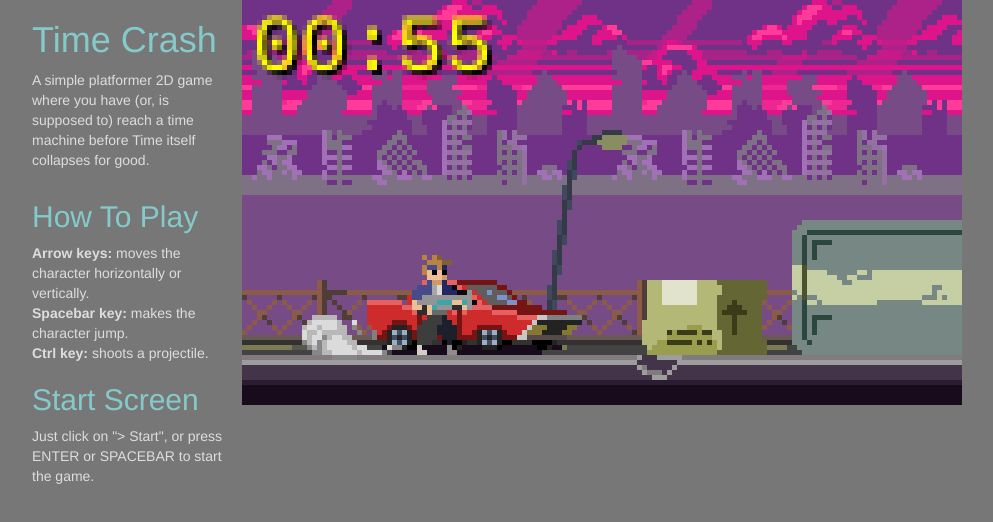
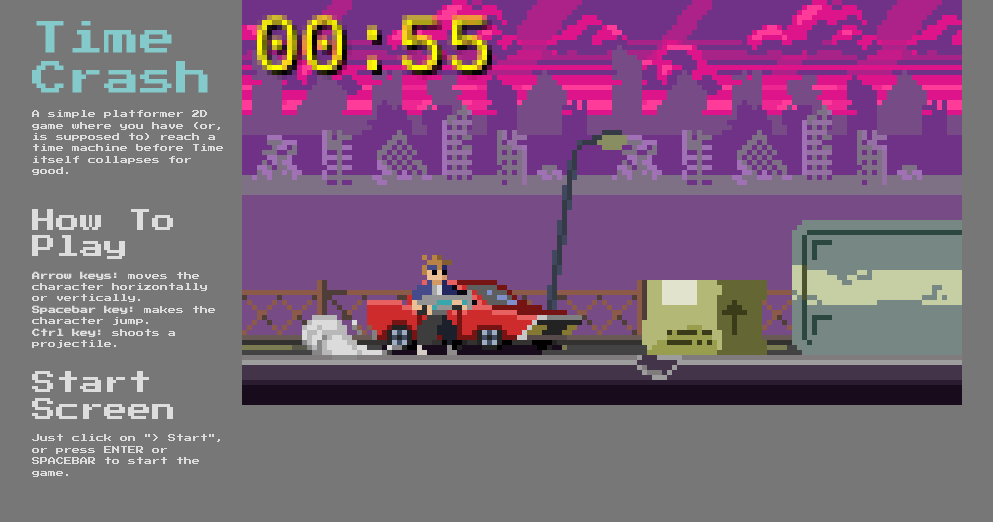
Before and after one commit to danielklava/time-crash, a website: page index.html in a window 1280 px wide. Shown: the whole page, without its empty margins (23-1016 px from the left). Drawn offline with nearby package versions, Linux system fonts and the light colour scheme; no server answers.

Commit message:
Added "Press Start 2P" font

```diff
--- a/css/main.css
+++ b/css/main.css
@@ -1,6 +1,8 @@
 body{
 	background-color: #777;
 	margin: 0 auto;
+	font-family: 'Press Start 2P', cursive;
+	font-size: 8px;
 }
 #gameArea{
 	/*width: 50%;
--- a/index.html
+++ b/index.html
@@ -8,6 +8,8 @@
         <meta name="viewport" content="width=device-width, initial-scale=1, shrink-to-fit=no">
 
         <link href="https://maxcdn.bootstrapcdn.com/bootstrap/3.3.7/css/bootstrap.min.css" rel="stylesheet" integrity="sha384-BVYiiSIFeK1dGmJRAkycuHAHRg32OmUcww7on3RYdg4Va+PmSTsz/K68vbdEjh4u" crossorigin="anonymous">
+        <link href="https://fonts.googleapis.com/css?family=Press+Start+2P" rel="stylesheet">
+
         <link rel="stylesheet" href="css/main.css">
     </head>
     <body>
@@ -23,7 +25,7 @@
         <script type="text/javascript" src="js/states/stage1.js"></script>
         <!-- END States -->
 
-        <script src="js/game.js"></script>
+        <script type="text/javascript" src="js/game.js"></script>
 
         <div class="container">
             <div class="row">
@@ -33,15 +35,15 @@
                     <p>A simple platformer 2D game where you have (or, is supposed to) reach a time machine before Time itself collapses for good.</p>
                 </div>
                 <div class="row">
-                    <h2>How To Play</h2>
+                    <h3>How To Play</h3>
                     <b>Arrow keys:</b> moves the character horizontally or vertically.<br/>
                     <b>Spacebar key:</b> makes the character jump.<br/>
                     <b>Ctrl key:</b> shoots a projectile.
                 </div>
                 <div class="row">
-                        <h2>Start Screen</h2>
-                        Just click on "> Start", or press ENTER or SPACEBAR to start the game.
-                    </div>
+                    <h3>Start Screen</h3>
+                    Just click on "> Start", or press ENTER or SPACEBAR to start the game.
+                </div>
             </div>
             <div class="col-md-10">
                 <div id="gameArea">
```
